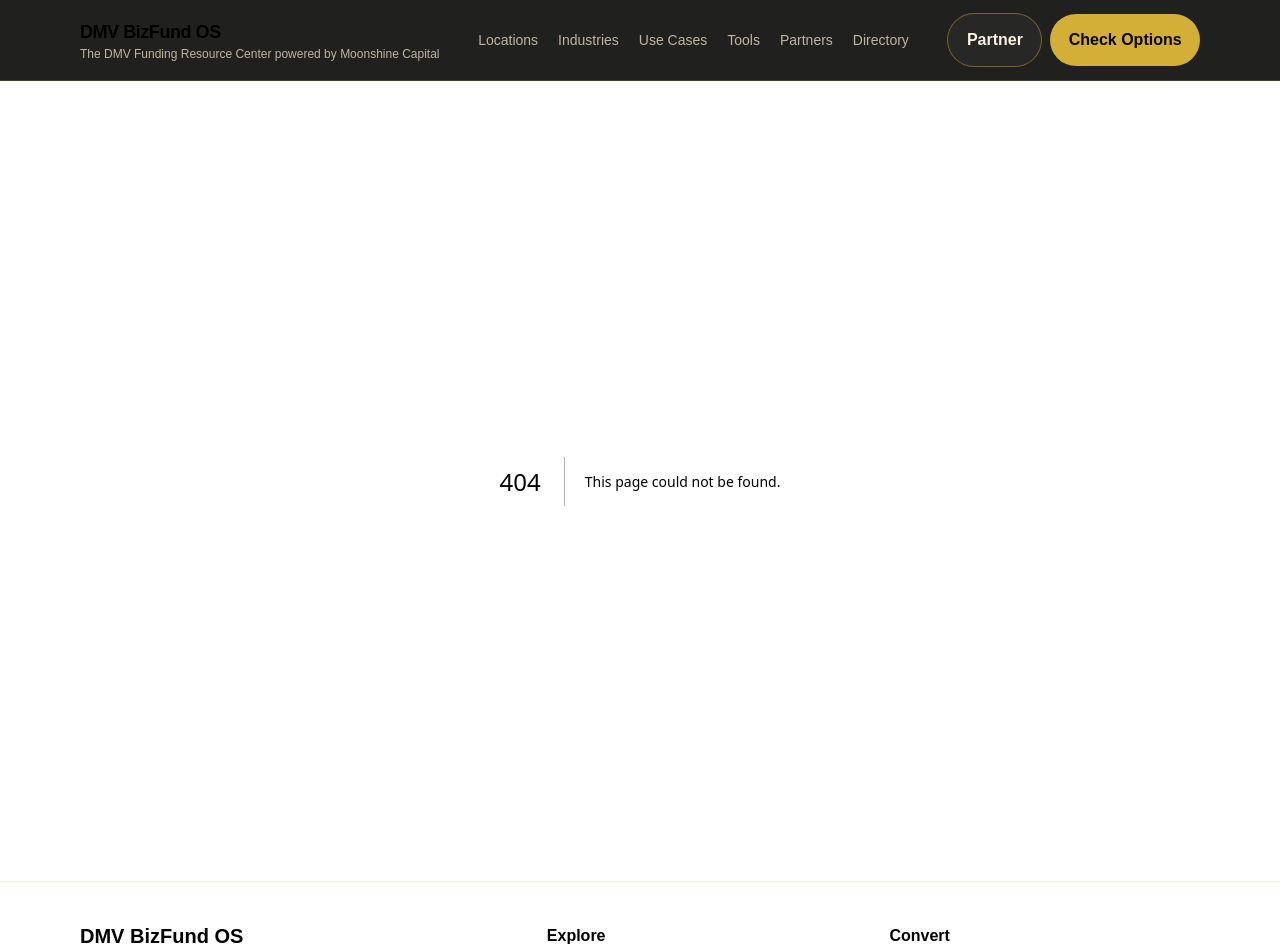
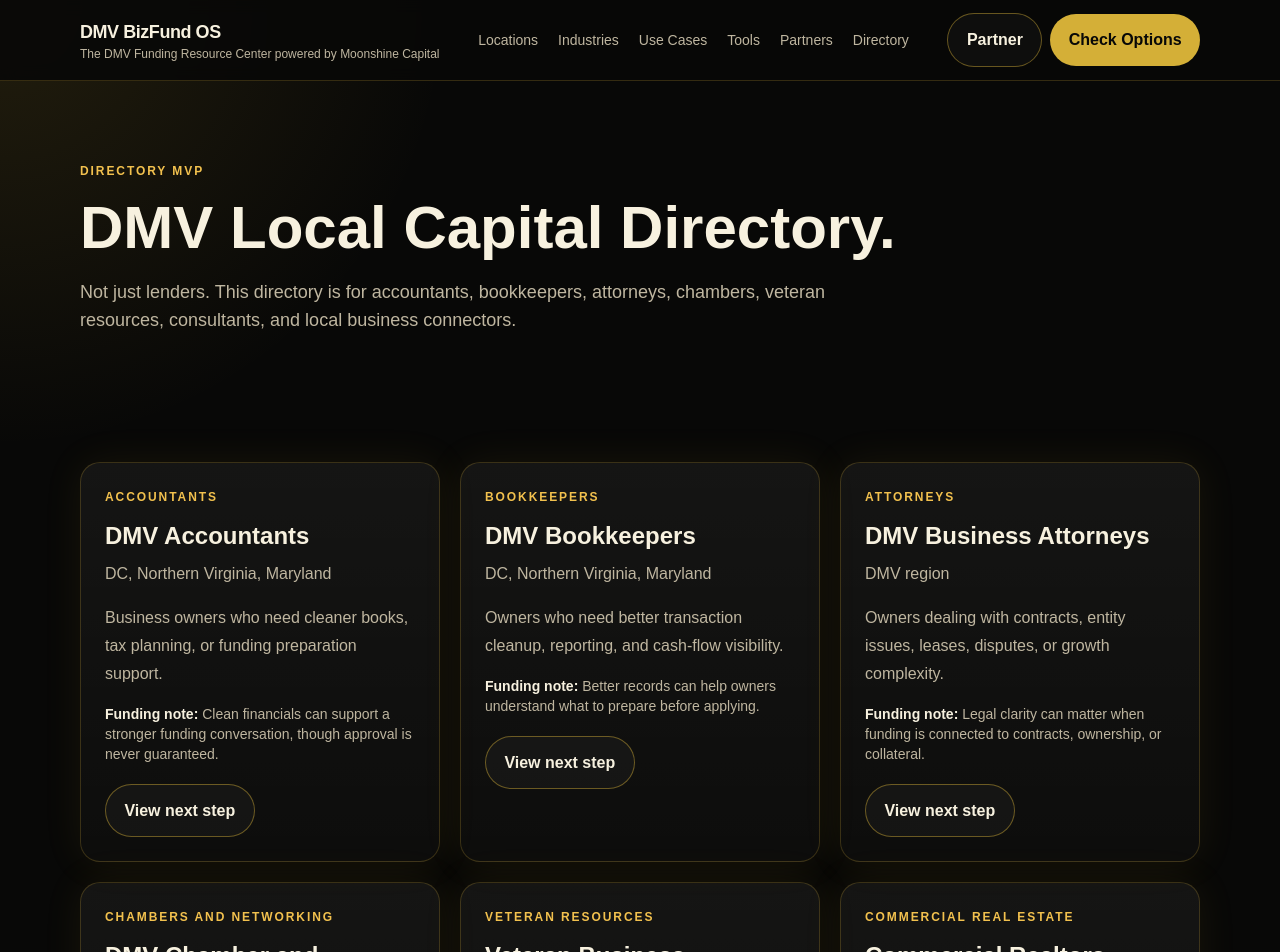
Before and after one commit to JFeimster/dmv-bizfund-os, a Next.js app: page /directory in a window 1280 px wide. Before the commit this address had no page. Shown: the top 952 px of the page. Built offline with nearby package versions, Linux system fonts and the light colour scheme.

Commit message:
Add directory page

```diff
--- /dev/null
+++ b/app/directory/page.tsx
@@ -0,0 +1,37 @@
+import PageHeader from "@/components/PageHeader";
+import ComplianceNote from "@/components/ComplianceNote";
+import { getDirectoryListings } from "@/lib/content";
+import { createMetadata } from "@/lib/seo";
+
+export const metadata = createMetadata({
+  title: "DMV Local Capital Directory",
+  description: "A starter directory of DMV business capital ecosystem categories, referral resources, and partner types.",
+  path: "/directory"
+});
+
+export default function DirectoryPage() {
+  const listings = getDirectoryListings();
+
+  return (
+    <>
+      <PageHeader
+        eyebrow="Directory MVP"
+        title="DMV Local Capital Directory."
+        description="Not just lenders. This directory is for accountants, bookkeepers, attorneys, chambers, veteran resources, consultants, and local business connectors."
+      />
+      <section className="container grid gap-5 py-12 md:grid-cols-2 lg:grid-cols-3">
+        {listings.map((item) => (
+          <article className="card p-6" key={item.name}>
+            <p className="kicker">{item.category}</p>
+            <h2 className="mt-3 text-2xl font-black">{item.name}</h2>
+            <p className="mt-2 text-muted">{item.location}</p>
+            <p className="mt-4 text-muted">{item.bestFit}</p>
+            <p className="mt-4 text-sm text-muted"><strong className="text-cream">Funding note:</strong> {item.fundingRelatedNote}</p>
+            <a className="btn btn-secondary mt-5" href={item.ctaHref}>View next step</a>
+          </article>
+        ))}
+      </section>
+      <ComplianceNote />
+    </>
+  );
+}
```
